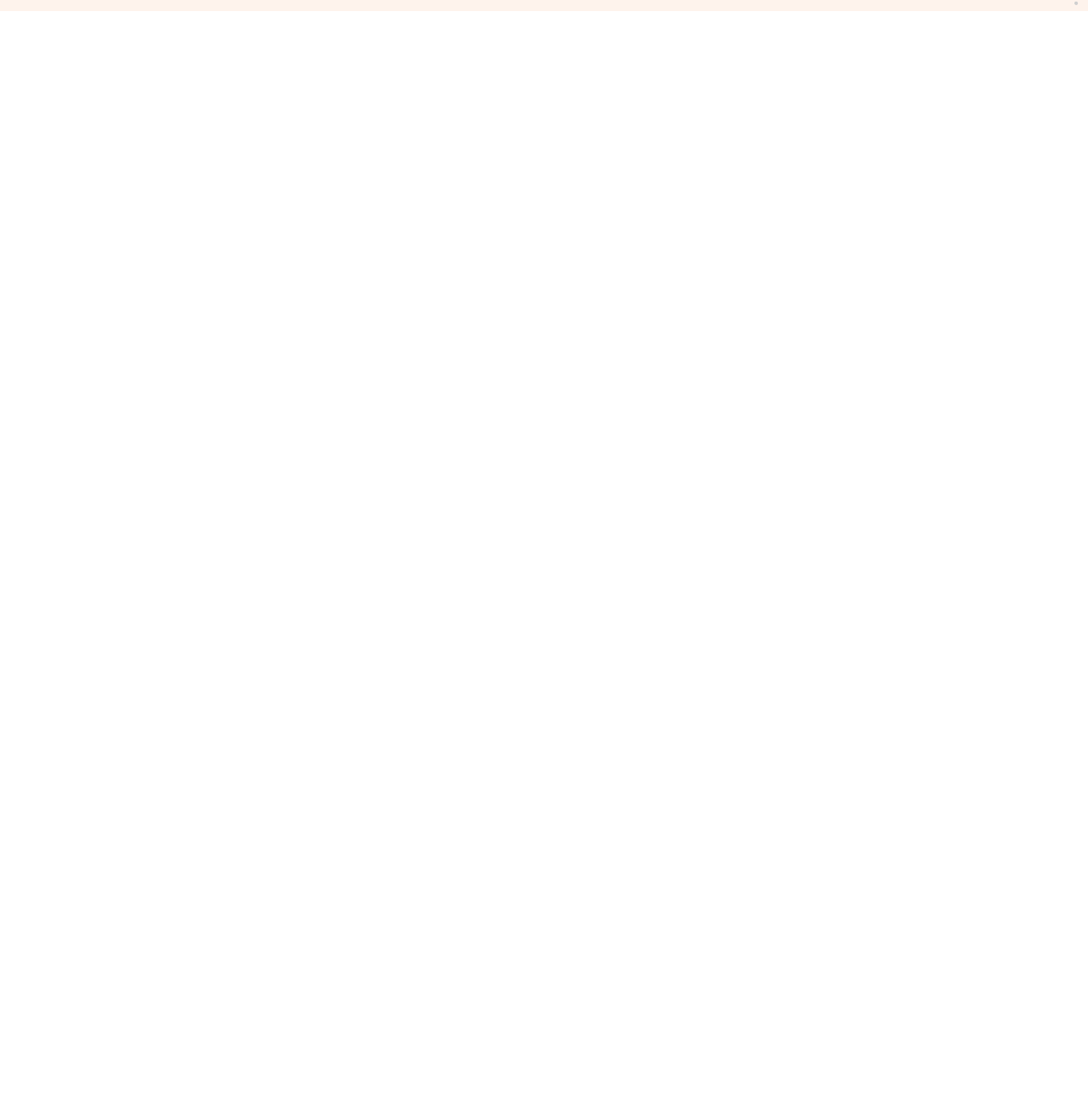
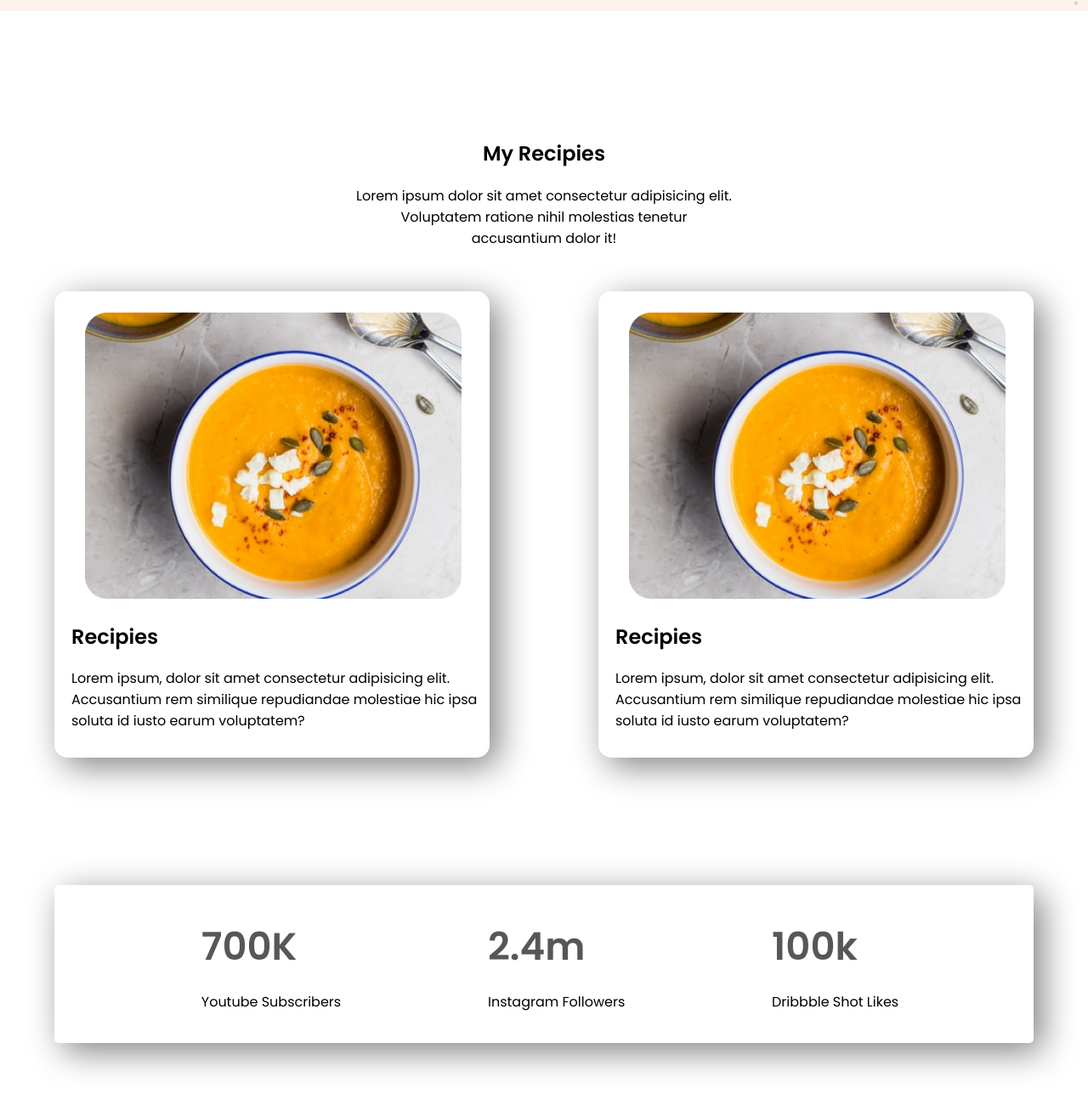
Before and after one commit to shakil-hossain450s/eat-healthy, a plain HTML site: page index.html in a window 1280 px wide. Shown: the part 1208-2509 px from the top of the page at 85% size. Before the commit the page ends 1371 px from the top, so only its background shows below. Drawn offline with Linux system fonts and the light colour scheme.

Commit message:
last one

```diff
--- a/index.html
+++ b/index.html
@@ -13,7 +13,7 @@
 </head>
 
 <body>
-    <section class="top-section">
+    <section class="top-section flexible">
         <div class="half-width header-content">
             <div class="h1-tag">
                 <h1><span class="orange">Skip</span> The Diet,</h1>
@@ -31,7 +31,7 @@
         </div>
     </section>
 
-    <section class="about-me-section">
+    <section class="about-me-section flexible">
         <div class="half-width">
             <img src="images/female/Group 8425.png" alt="">
         </div>
@@ -50,6 +50,53 @@
             </div>
         </div>
     </section>
+    <section class="recipies">
+        <div class="recipies-header">
+            <h2>My Recipies</h2>
+            <p>Lorem ipsum dolor sit amet consectetur adipisicing elit. <br> Voluptatem ratione nihil molestias tenetur
+                <br>
+                accusantium dolor it!
+            </p>
+        </div>
+        <div class="flexible">
+            <div class="recipies-item">
+                <div class="recipies-image">
+                    <img src="images/food/food1.png" alt="">
+                </div>
+                <div>
+                    <h2>Recipies</h2>
+                    <p>Lorem ipsum, dolor sit amet consectetur adipisicing elit. Accusantium rem similique repudiandae
+                        molestiae hic ipsa soluta id iusto earum voluptatem?</p>
+                </div>
+            </div>
+            <div class="recipies-item">
+                <div class="recipies-image">
+                    <img src="images/food/food1.png" alt="">
+                </div>
+                <div>
+                    <h2>Recipies</h2>
+                    <p>Lorem ipsum, dolor sit amet consectetur adipisicing elit. Accusantium rem similique repudiandae
+                        molestiae hic ipsa soluta id iusto earum voluptatem?</p>
+                </div>
+            </div>
+        </div>
+    </section>
+    <section class="target">
+        <div class="followers flexible">
+            <div class="hajar">
+                <h1>700K</h1>
+                <p>Youtube Subscribers</p>
+            </div>
+            <div class="hajar">
+                <h1>2.4m</h1>
+                <p>Instagram Followers</p>
+            </div>
+            <div class="hajar">
+                <h1>100k</h1>
+                <p>Dribbble Shot Likes</p>
+            </div>
+        </div>
+    </section>
 </body>
 
 </html>
--- a/style.css
+++ b/style.css
@@ -19,7 +19,7 @@
     color: #FB954B;
 }
 
-section {
+.flexible {
     display: flex;
     margin-bottom: 150px;
 }
@@ -73,3 +73,40 @@
 .about-p {
     text-align: justify;
 }
+
+.recipies-header {
+    text-align: center;
+    margin-bottom: 50px;
+}
+
+.recipies-image img {
+    width: 90%;
+    padding-top: 25px;
+    padding-left: 16px;
+}
+
+.recipies-item {
+    width: 40%;
+    margin-left: 5%;
+    margin-right: 5%;
+    padding-left: 20px;
+    box-shadow: 10px 10px 40px gray;
+    border-radius: 15px;
+    padding-bottom: 15px;
+}
+
+.target {
+    width: 90%;
+    padding-left: 5%;
+    padding-right: 5%;
+}
+
+.followers {
+    box-shadow: 10px 10px 40px gray;
+    border-radius: 5px;
+}
+
+.hajar {
+    margin-left: 15%;
+    padding: 20px 0;
+}
```
Also changed, not shown: images/food/food1.png (renamed from images/food/Project Cover.png), images/food/food2.png (renamed from images/food/Project Cover5.png).
